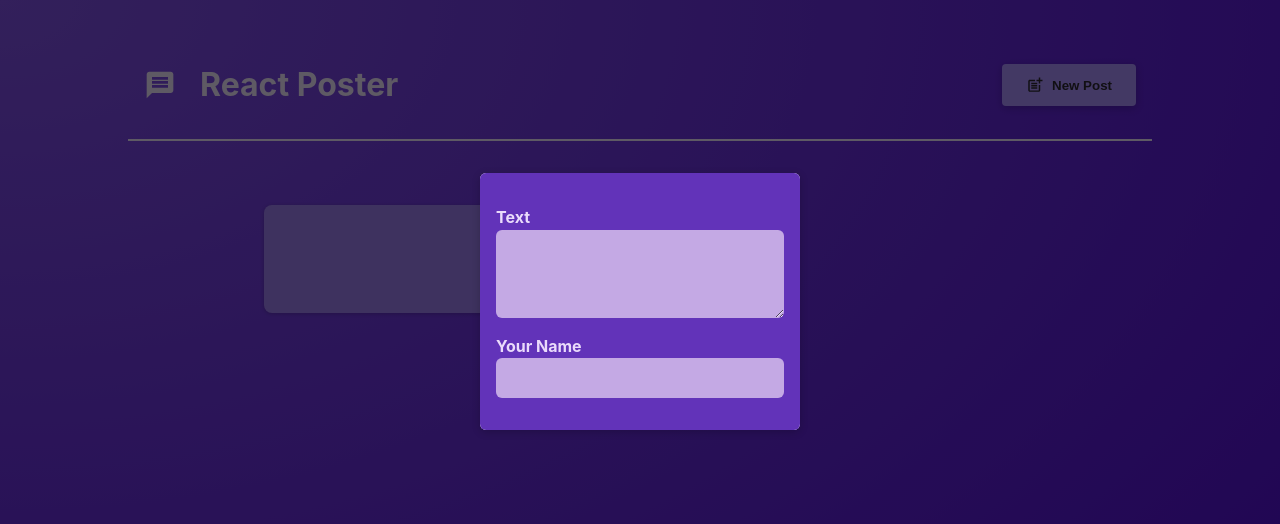
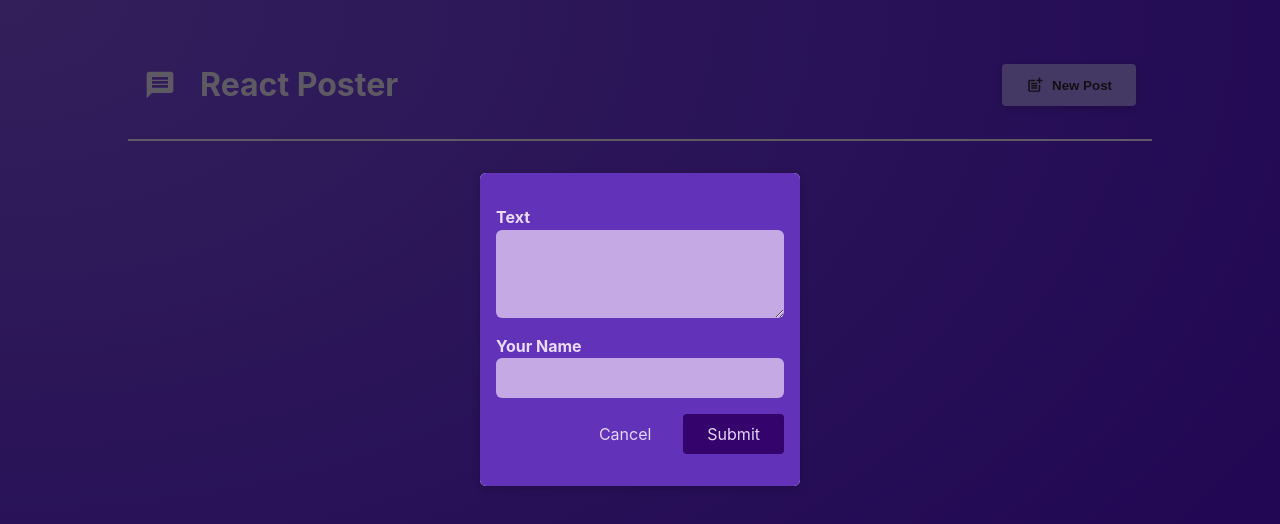
Before and after one commit to Kunwar-Suman/SampleReact, a React (Vite) app: page / in a window 1280 px wide. Both pictures are taken after a click on the button "New Post". Shown: the top 524 px of the page. Built offline with nearby package versions, Linux system fonts and the light colour scheme.

Commit message:
added button for form submission and outputting listdata

```diff
--- a/src/components/NewPost.jsx
+++ b/src/components/NewPost.jsx
@@ -1,15 +1,35 @@
+import { useState } from "react";
 import classes from "./NewPost.module.css";
 
-function NewPost(props) {
+function NewPost({ onCancel, onAddPost }) {
+  const [enteredBody, setEnteredBody] = useState("");
+  const [enteredAuthor, setEnteredAuthor] = useState("");
+
+  function bodyChangeHandler(event) {
+    setEnteredBody(event.target.value);
+  }
+  function authorChangeHandler(event) {
+    setEnteredAuthor(event.target.value);
+  }
+  function submitHandler(event) {
+    event.preventDefault();
+    const postData = {
+      body: enteredBody,
+      author: enteredAuthor,
+    };
+    onAddPost(postData);
+    onCancel();
+  }
+
   return (
-    <form className={classes.form}>
+    <form className={classes.form} onSubmit={submitHandler}>
       <p>
         <label htmlFor="post-body">Text</label>
         <textarea
           id="post-body"
           required
           rows={3}
-          onChange={props.onBodyChange}
+          onChange={bodyChangeHandler}
         />
       </p>
       <p>
@@ -18,8 +38,14 @@
           type="text"
           id="user-name"
           required
-          onChange={props.onAuthorChange}
+          onChange={authorChangeHandler}
         />
+      </p>
+      <p className={classes.actions}>
+        <button type="button" onClick={onCancel}>
+          Cancel
+        </button>
+        <button>Submit</button>
       </p>
     </form>
   );
--- a/src/components/PostsList.jsx
+++ b/src/components/PostsList.jsx
@@ -5,30 +5,33 @@
 import { useState } from "react";
 
 function PostsList({ isPosting, onStopPosting }) {
-  const [enteredBody, setEnteredBody] = useState("");
-  const [enteredAuthor, setEnteredAuthor] = useState("");
+  const [posts, setPosts] = useState([]);
 
-  function bodyChangeHandler(event) {
-    setEnteredBody(event.target.value);
-  }
-  function authorChangeHandler(event) {
-    setEnteredAuthor(event.target.value);
+  function addPostHandler(postData) {
+    // setPosts([postData], ...posts);
+    setPosts((existingPosts) => [postData, ...existingPosts]);
   }
   return (
     <>
       {isPosting && (
         <Modal onClose={onStopPosting}>
-          <NewPost
-            onBodyChange={bodyChangeHandler}
-            onAuthorChange={authorChangeHandler}
-          />
+          <NewPost onCancel={onStopPosting} onAddPost={addPostHandler} />
         </Modal>
       )}
 
-      <ul className={classes.posts}>
-        <Post author={enteredAuthor} body={enteredBody} />
-        <Post author="NextJS" body="Learn NextJS in Future!" />
-      </ul>
+      {posts.length > 0 && (
+        <ul className={classes.posts}>
+          {posts.map((post) => (
+            <Post key={post.body} author={post.author} body={post.body} />
+          ))}
+        </ul>
+      )}
+      {posts.length === 0 && (
+        <div style={{ textAlign: "center", color: "white" }}>
+          <h2>There are no posts yet.</h2>
+          <p>Start adding some!</p>
+        </div>
+      )}
     </>
   );
 }
```
